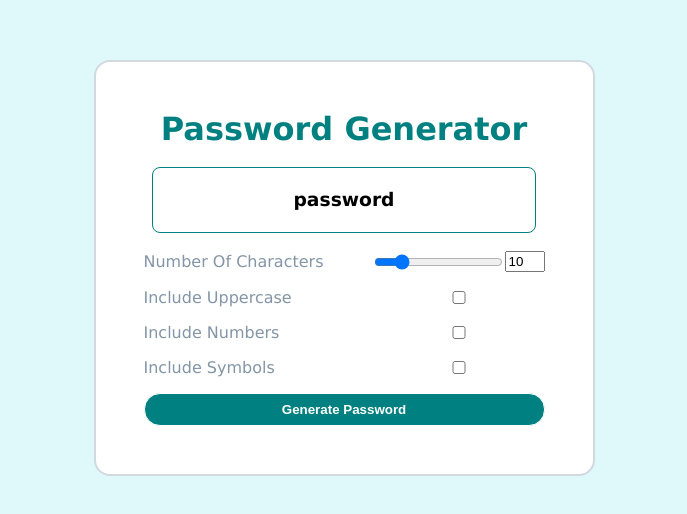
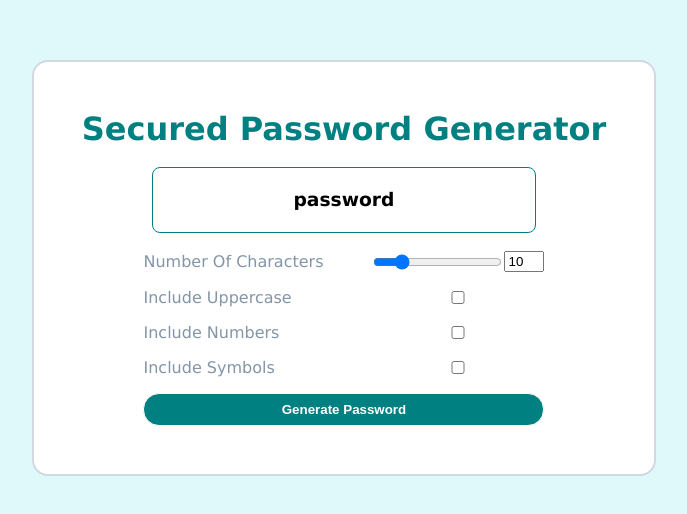
Before and after one commit to A-Kiwams/password-generator, a plain HTML site: page index.html in a window 1280 px wide. Shown: the part 132-646 px from the top of the page, without its empty margins (296-983 px from the left). Drawn offline with Linux system fonts and the light colour scheme.

Commit message:
Update index.html

```diff
--- a/index.html
+++ b/index.html
@@ -11,7 +11,7 @@
 <body>
 
   <div class="container">
-    <h1 class="title">Password Generator</h1>
+    <h1 class="title">Secured Password Generator</h1>
     <h3 class="password-display" id="passwordDisplay">password</h3>
     <form id="passwordGeneratorForm" class="form">
       <label for="characterAmountNumber">Number Of Characters</label>
```
